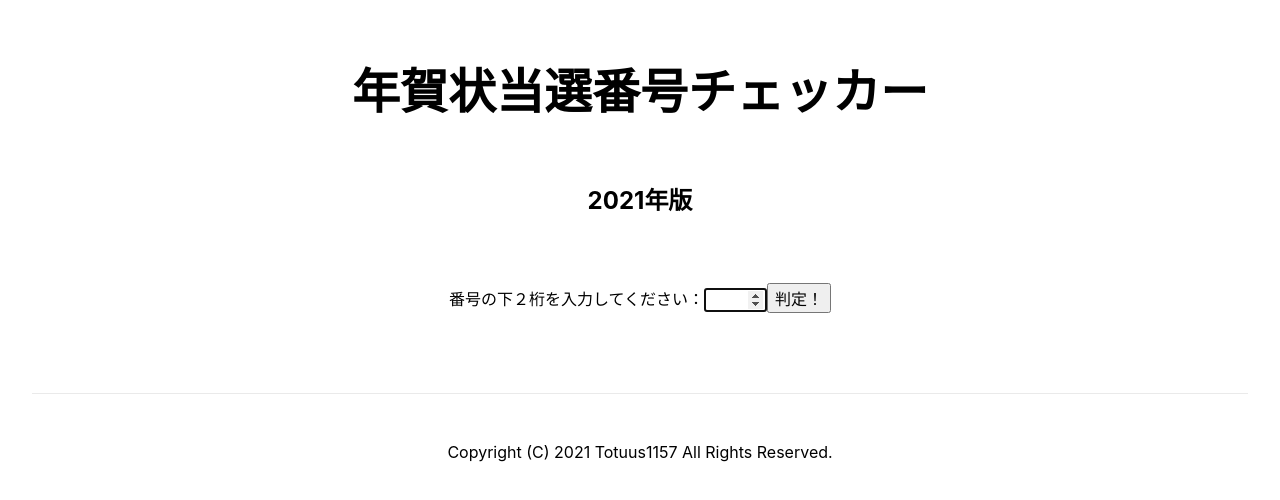
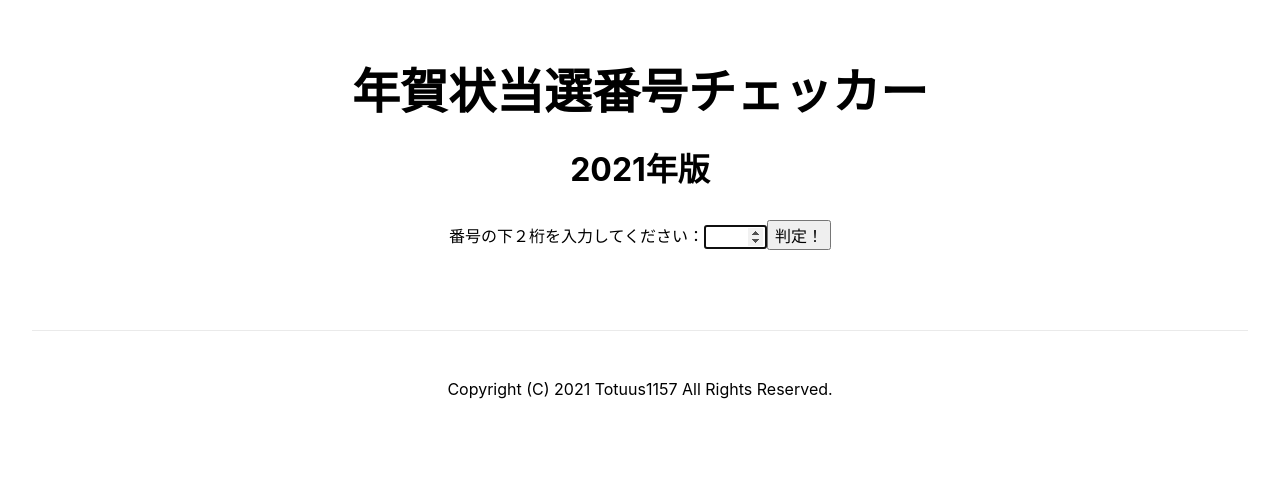
Before and after one commit to totuus1157/new-years-card-winner-number-checker, a Next.js app in the folder winner-number-checker/: page / in a window 1280 px wide. Shown: the top 500 px of the page. Built offline with nearby package versions, Linux system fonts and the light colour scheme.

Commit message:
◯◯◯◯年版の大きさと位置を変更

```diff
--- a/winner-number-checker/styles/Home.module.css
+++ b/winner-number-checker/styles/Home.module.css
@@ -50,9 +50,8 @@
 }
 
 .description {
-  margin: 4rem 0;
   line-height: 1.5;
-  font-size: 1.5rem;
+  font-size: 2rem;
 }
 
 .code {
```
